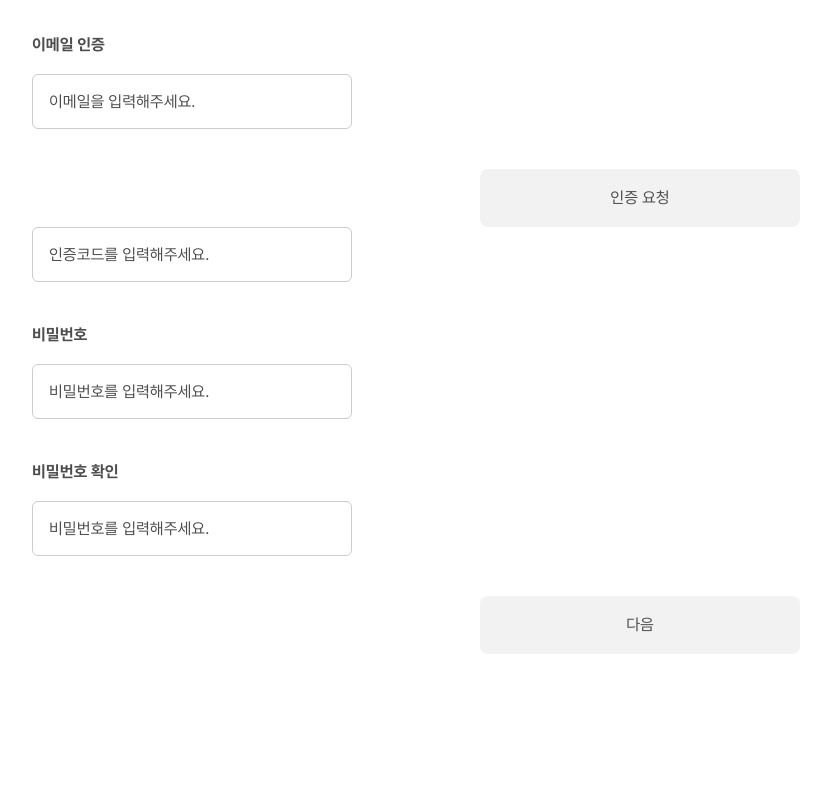
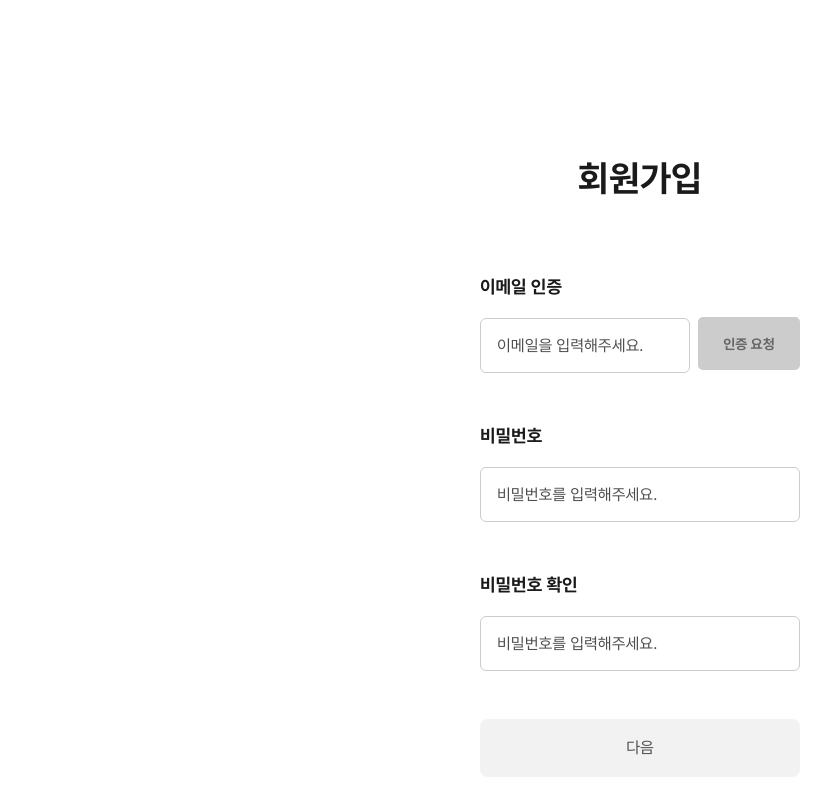
Before and after one commit to Friends77/FRI-FRONT, a React (Vite) app: page /signup in a window 1280 px wide. Shown: the whole page, without its empty margins (0-831 px from the left). Built offline with nearby package versions, Linux system fonts and the light colour scheme; no server answers.

Commit message:
design: 회원가입 폼 디자인 적용

```diff
--- /dev/null
+++ b/src/components/auth/Form/AuthForm/AuthForm.styled.ts
@@ -0,0 +1,55 @@
+import styled from 'styled-components';
+
+export const AuthFormWrapper = styled.div`
+  display: flex;
+  flex-direction: column;
+  align-items: center;
+`;
+
+export const AuthFormHeaderSection = styled.section`
+  margin-top: 120px;
+  ${({ theme }) => theme.typo.D1_B}
+  color: ${({ theme }) => theme.colors.Gray_1000};
+`;
+
+export const AuthFormContentSection = styled.section`
+  display: flex;
+  flex-direction: column;
+  gap: 40px;
+  margin-top: 66px;
+`;
+
+export const AuthFormEmailSection = styled.section`
+  display: flex;
+  flex-direction: column;
+`;
+
+export const AuthFormCertNoInputSection = styled.section`
+  position: relative;
+`;
+
+export const AuthFormInputWithBtn = styled.section`
+  display: flex;
+  position: relative;
+  align-items: flex-end;
+  justify-content: space-between;
+`;
+
+export const AuthFormButtonContainer = styled.section`
+  position: absolute;
+  top: 45px;
+  right: 0;
+`;
+
+export const AuthFormPWSection = styled.section``;
+
+export const AuthFormButtonSection = styled.section``;
+
+export const Time = styled.div<{
+  /** 입력란에 입력된 값이 있는 경우 생기는 취소(x) 버튼을 고려하여 위치를 지정하기 위함 */
+  $text?: string;
+}>`
+  position: absolute;
+  top: 18px;
+  right: ${({ $text }) => ($text ? '36px' : '16px')};
+`;
--- a/src/components/auth/Form/AuthForm/index.tsx
+++ b/src/components/auth/Form/AuthForm/index.tsx
@@ -11,9 +11,15 @@ import { AUTH_ERROR_MSG } from '@/constants/message';
 import Timer from '@/components/auth/Timer';
 import InputField from '@/components/auth/InputField';
 
+import * as Styled from './AuthForm.styled';
+import SecondaryButton from '@/components/@common/Button/SecondaryButton';
+
 const AuthForm = () => {
   const setSignUpStep = useSetRecoilState(signUpStepAtom);
   const [isTimerActive, setIsTimerActive] = useState(false);
+  // 메일 발송 여부
+  const [isSendedMail, setIsSendedMail] = useState(false);
+  // 인증 성공 여부
   const [isVerifedSuccess, setIsVerifiedSuccess] = useState(false);
 
   const {
@@ -25,6 +31,7 @@ const AuthForm = () => {
   } = useFormContext();
 
   const email = useWatch({ name: 'email', control });
+  const certno = useWatch({ name: 'certno', control });
   const password = useWatch({ name: 'password', control });
   const confirmPassword = useWatch({ name: 'confirm-password', control });
 
@@ -44,8 +51,9 @@ const AuthForm = () => {
   const { mutate: sendEmail, isPending: isEmailSending } = useMutation({
     mutationFn: sendVerifyEmail,
     onSuccess: () => {
+      setIsSendedMail(true);
+      setIsTimerActive(true);
       alert('메일을 보냈어요! 메일함을 확인해주세요.');
-      setIsTimerActive(true);
     },
     onError: () => {
       alert('이메일 발송에 실패했어요.');
@@ -60,7 +68,7 @@ const AuthForm = () => {
   };
 
   // 인증 코드 일치 여부 검사
-  const { mutate: sendCode } = useMutation({
+  const { mutate: sendCode, isPending: isVerifying } = useMutation({
     mutationFn: sendVerifyCode,
     onSuccess: () => {
       setIsTimerActive(false);
@@ -75,8 +83,23 @@ const AuthForm = () => {
     },
   });
 
+  const handleVerifyCodeValidate = async (value: string) => {
+    if (value.length === 6) {
+      try {
+        await sendCode({ email, code: value });
+        return true;
+      } catch (error) {
+        return AUTH_ERROR_MSG.CERTNO_PATTERN;
+      }
+    }
+  };
+
   return (
-    <>
+    <Styled.AuthFormWrapper>
+      <Styled.AuthFormHeaderSection>회원가입</Styled.AuthFormHeaderSection>
+      <Styled.AuthFormContentSection>
+        <Styled.AuthFormEmailSection>
+          <Styled.AuthFormInputWithBtn>
             <InputField
               type="email"
               label="이메일 인증"
@@ -93,14 +116,24 @@ const AuthForm = () => {
                   message: AUTH_ERROR_MSG.EMAIL_PATTERN,
                 },
               }}
+              width="210px"
+              isErrorMsgRelative={true}
+              boldLabel={true}
+              labelColor="Gray_1000"
             />
-      <PrimaryButton
+            <Styled.AuthFormButtonContainer>
+              <SecondaryButton
                 type="button"
                 onClick={handleSendEmail}
                 disabled={!email || !!errors.email || isEmailSending}
+                style={{ height: '53px' }}
               >
                 인증 요청
-      </PrimaryButton>
+              </SecondaryButton>
+            </Styled.AuthFormButtonContainer>
+          </Styled.AuthFormInputWithBtn>
+          <Styled.AuthFormCertNoInputSection>
+            {isSendedMail && (
               <InputField
                 type="text"
                 name="certno"
@@ -112,22 +145,32 @@ const AuthForm = () => {
                     value: true,
                     message: AUTH_ERROR_MSG.CERTNO_REQUIRED,
                   },
-          validate: (value) => {
-            if (value.length === 6) {
-              try {
-                sendCode({ email, code: value });
-                return true;
-              } catch (error) {
-                return AUTH_ERROR_MSG.CERTNO_PATTERN;
-              }
-            }
+                  minLength: {
+                    value: 6,
+                    message: AUTH_ERROR_MSG.CERTNO_REQUIRED,
                   },
+                  maxLength: {
+                    value: 6,
+                    message: AUTH_ERROR_MSG.CERTNO_REQUIRED,
+                  },
+                  validate: handleVerifyCodeValidate,
                 }}
+                boldLabel={true}
+                labelColor="Gray_1000"
+                isErrorMsgRelative={true}
               />
+            )}
             {isTimerActive && (
-        <Timer timeout={180000} onTimeout={() => setIsTimerActive(false)} />
+              <Styled.Time $text={certno}>
+                <Timer
+                  timeout={180000}
+                  onTimeout={() => setIsTimerActive(false)}
+                />
+              </Styled.Time>
             )}
-      {isVerifedSuccess && <p>인증에 성공하였습니다.</p>}
+          </Styled.AuthFormCertNoInputSection>
+        </Styled.AuthFormEmailSection>
+        <Styled.AuthFormPWSection>
           <InputField
             label="비밀번호"
             id="password"
@@ -152,7 +195,12 @@ const AuthForm = () => {
                 message: AUTH_ERROR_MSG.PASSWORD_PATTERN,
               },
             }}
+            boldLabel={true}
+            isErrorMsgRelative={true}
+            labelColor="Gray_1000"
           />
+        </Styled.AuthFormPWSection>
+        <Styled.AuthFormPWSection>
           <InputField
             label="비밀번호 확인"
             id="confirm-password"
@@ -167,14 +215,22 @@ const AuthForm = () => {
                 }
               },
             }}
+            boldLabel={true}
+            isErrorMsgRelative={true}
+            labelColor="Gray_1000"
           />
+        </Styled.AuthFormPWSection>
+        <Styled.AuthFormButtonSection>
           <PrimaryButton
-        disabled={!isValid}
+            type="button"
+            disabled={!isValid || isVerifying}
             onClick={() => moveToStep('next', setSignUpStep)}
           >
             다음
           </PrimaryButton>
-    </>
+        </Styled.AuthFormButtonSection>
+      </Styled.AuthFormContentSection>
+    </Styled.AuthFormWrapper>
   );
 };
 
```
Lines whose indentation alone changed are shown as unchanged.
